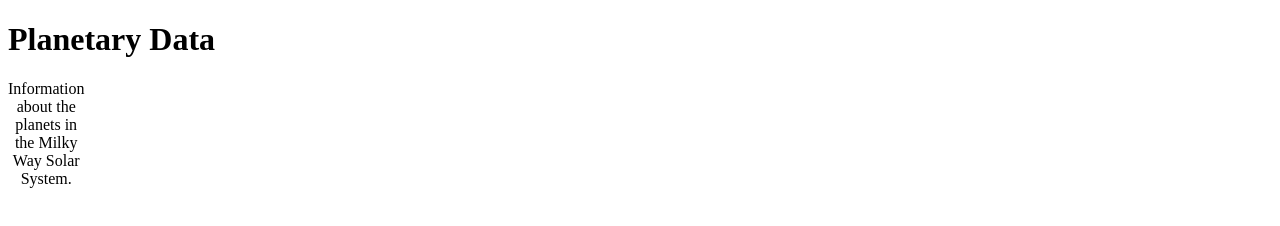
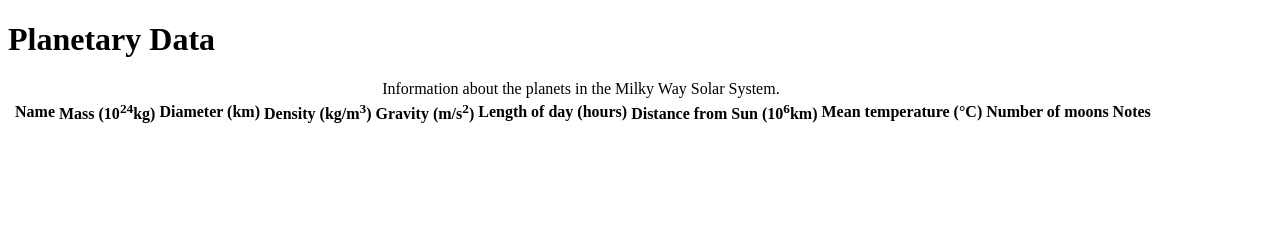
Before and after one commit to sixswordstudio/inft1206, a plain HTML site: page lab 2/part 2/blank-template.html in a window 1280 px wide. Drawn offline with Linux system fonts and the light colour scheme.

Commit message:
A2P2 - Added row to the table header containing all column headers. Ensured that the first cell of the header row is blank, spanning 2 columns.

```diff
--- a/lab 2/part 2/blank-template.html
+++ b/lab 2/part 2/blank-template.html
@@ -22,6 +22,19 @@ Assignment 2, Part 2:
 <caption> Information about the planets in the Milky Way Solar System.</caption>
     <!-- Table's header -->
     <thead>
+        <tr>
+            <td colspan="2"></td>
+            <th scope="col">Name</th>
+            <th scope="col">Mass (10<sup>24</sup>kg)</th>
+            <th scope="col">Diameter (km)</th>
+            <th scope="col">Density (kg/m<sup>3</sup>)</th>
+            <th scope="col">Gravity (m/s<sup>2</sup>)</th>
+            <th scope="col">Length of day (hours)</th>
+            <th scope="col">Distance from Sun (10<sup>6</sup>km)</th>
+            <th scope="col">Mean temperature (°C)</th>
+            <th scope="col">Number of moons</th>
+            <th scope="col">Notes</th>
+        </tr>
 
     </thead>
     <!-- Table's body -->
```
